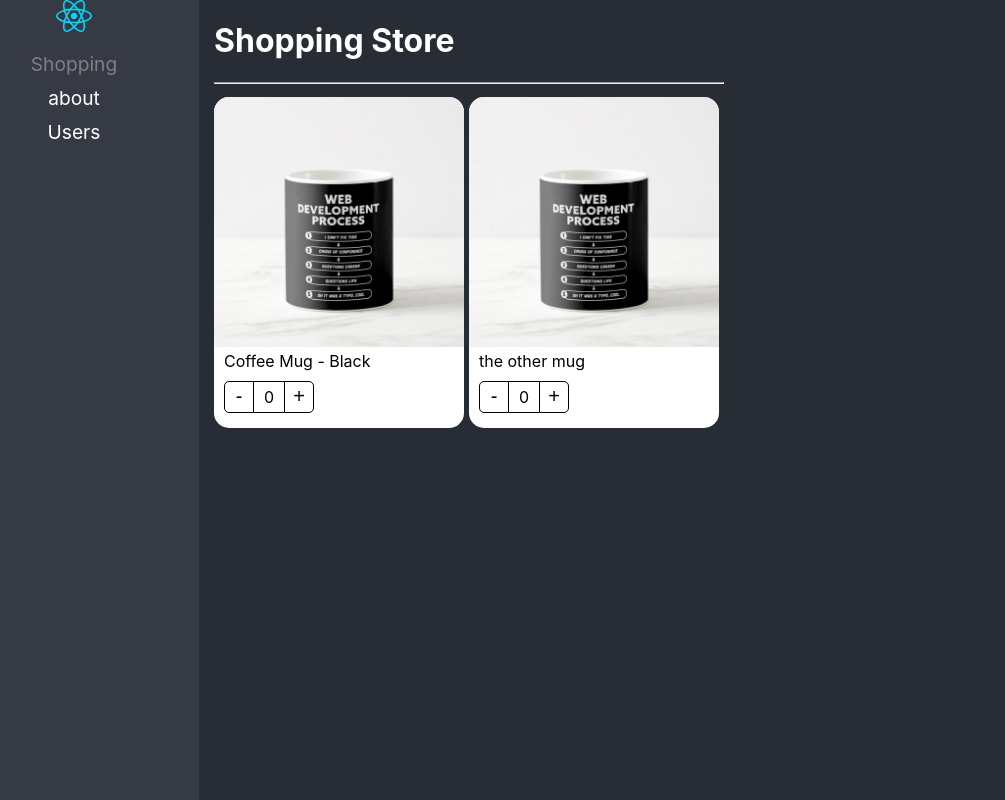
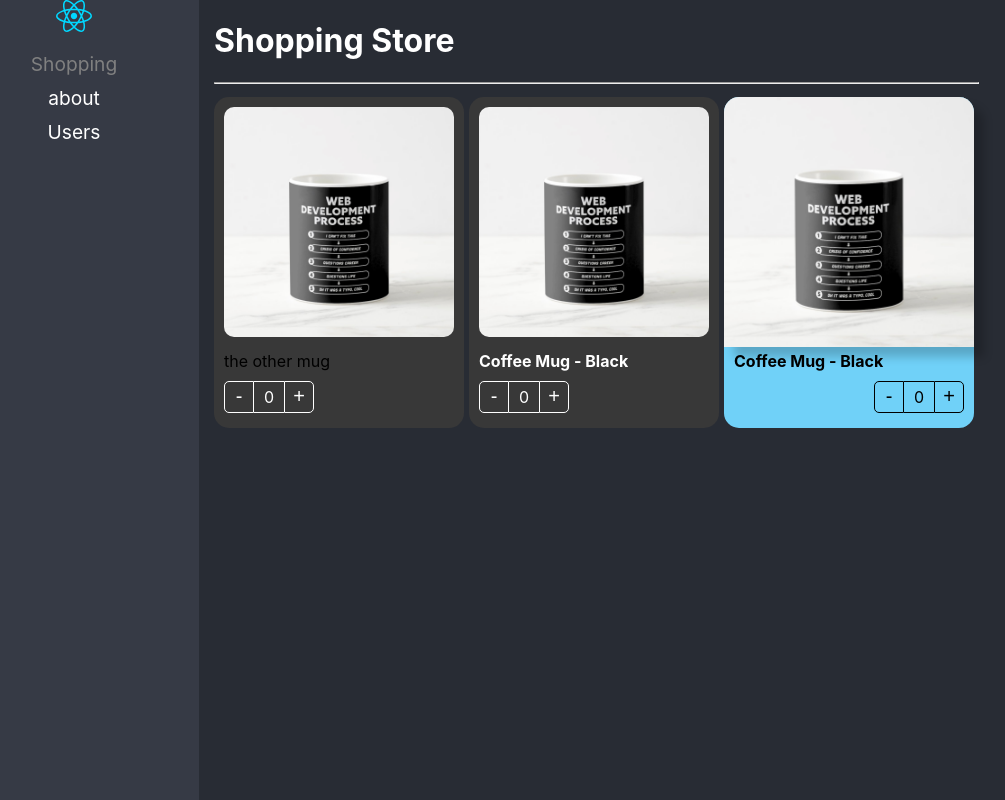
Before and after one commit to abiezerm/react-adv-vite, a React (Vite) app: page /home in a window 1280 px wide. Shown: the whole page, without its empty margins (51-1056 px from the left). Built offline with nearby package versions, Linux system fonts and the light colour scheme.

Commit message:
component extend styles ready

```diff
--- a/src/02-components-patterns/components/ProductButtons.tsx
+++ b/src/02-components-patterns/components/ProductButtons.tsx
@@ -3,12 +3,16 @@
 
 import styles from '../styles/styles.module.css'
 
-export const ProductButtons = () => {
+export interface ProductButtonsProps {
+    className?: string;
+    style?: React.CSSProperties;
+}
+export const ProductButtons = ({ className, style } : ProductButtonsProps) => {
 
     const { increaseBy, counter} = useContext(ProductContext);
 
     return (
-        <div className={ styles.buttonsContainer}>
+        <div className={ `${styles.buttonsContainer} ${className}`} style={ style }>
             <button className={ styles.buttonMinus } onClick={() => increaseBy(-1)}> - </button>
 
             <div className={ styles.countLabel }> { counter } </div>
--- a/src/02-components-patterns/components/ProductCard.tsx
+++ b/src/02-components-patterns/components/ProductCard.tsx
@@ -2,21 +2,29 @@
 
 import styles from '../styles/styles.module.css'
 import { useProduct } from '../hooks/useProduct'
-import { ProductContextProps, ProductCardProps } from '../interfaces/interfaces';
+import { ProductContextProps, Product } from '../interfaces/interfaces';
 
 export const ProductContext = createContext({} as ProductContextProps);
 const { Provider } = ProductContext;
 
-export const ProductCard = ({ children, product }: ProductCardProps) => {
+export interface ProductCardProps {
+    product: Product;
+    children?: React.ReactElement | React.ReactElement[];
+    className?: string;
+    style?: React.CSSProperties;
+}
+
+export const ProductCard = ({ children, product, className, style }: ProductCardProps) => {
 
     const { counter, increaseBy } = useProduct()
 
     return (
         <Provider value={{ product, counter, increaseBy}}>
-            <div className={ styles.productCard }>
+            <div
+                className={ `${styles.productCard} ${className}` }
+                style={ style }>
                 { children }
             </div>
         </Provider>
-
     )
 }
--- a/src/02-components-patterns/components/ProductImage.tsx
+++ b/src/02-components-patterns/components/ProductImage.tsx
@@ -5,19 +5,22 @@
 import noImage from '../assets/no-image.jpg'
 import styles from '../styles/styles.module.css'
 
-export const ProductImage = ({ image = ''}) => {
+export interface ProductImageProps {
+    image?: string;
+    className?: string;
+    style?: React.CSSProperties;
+}
+
+export const ProductImage = ({ image = '', className = '', style}: ProductImageProps) => {
     const { product } = useContext(ProductContext);
-    let imageSrc: string;
 
-    if( image ) {
-        imageSrc = image;
-    } else if( product.image ) {
-        imageSrc = product.image;
-    } else {
-        imageSrc = noImage;
-    }
+    const imageSrc = image || product.image || noImage;
 
     return (
-        <img className={ styles.productImg } src={ imageSrc } alt="Product Image" />
+        <img
+            className={ `${styles.productImg} ${className}` }
+            style={ style }
+            src={ imageSrc } alt="Product Image"
+        />
     )
 }
--- a/src/02-components-patterns/components/ProductTitle.tsx
+++ b/src/02-components-patterns/components/ProductTitle.tsx
@@ -3,12 +3,18 @@
 
 import styles from '../styles/styles.module.css'
 
-export const ProductTitle = ({ title}: {title: string}) => {
+export interface ProductTitleProps {
+    title: string;
+    className?: string;
+    style?: React.CSSProperties;
+}
+
+export const ProductTitle = ({ title, className, style} : ProductTitleProps) => {
 
     const { product } = useContext(ProductContext);
 
     return (
-        <span className={ styles.productDescription }>
+        <span className={ `${styles.productDescription} ${className}` } style={ style }>
         { title ? title : product.title }
         </span>
     )
--- a/src/02-components-patterns/components/index.ts
+++ b/src/02-components-patterns/components/index.ts
@@ -1,4 +1,5 @@
 import { ProductImage } from '.'
+import { ProductCardHOC } from '../interfaces/interfaces'
 import { ProductButtons } from './ProductButtons'
 import { ProductCard as productCardHOC } from './ProductCard'
 import { ProductTitle } from './ProductTitle'
@@ -8,7 +9,7 @@
 export * from './ProductImage'
 export * from './ProductTitle'
 
-export const ProductCard = Object.assign(productCardHOC, {
+export const ProductCard: ProductCardHOC = Object.assign(productCardHOC, {
     Title: ProductTitle,
     Image: ProductImage,
     Buttons: ProductButtons,
--- a/src/02-components-patterns/pages/ShoppingPage.tsx
+++ b/src/02-components-patterns/pages/ShoppingPage.tsx
@@ -1,4 +1,5 @@
 import { ProductButtons, ProductCard, ProductImage, ProductTitle } from "../components"
+import '../styles/custom-styles.css'
 
 const product = {
     id: '1',
@@ -13,17 +14,24 @@
             <hr />
 
             <div style={{ display: 'flex', flexDirection: 'row', flexWrap: 'wrap'}}>
-                <ProductCard product={product} >
-                    <ProductImage />
-                    <ProductTitle title="" />
-                    <ProductButtons />
+                <ProductCard product={product} className="bg-dark" >
+                    <ProductCard.Image className="custom-image"  />
+                    <ProductCard.Title title="the other mug" />
+                    <ProductCard.Buttons className="custom-buttons" />
                 </ProductCard>
 
-                <ProductCard product={product} >
-                    <ProductCard.Image />
-                    <ProductCard.Title title="the other mug" />
-                    <ProductCard.Buttons />
+                <ProductCard product={product} className="bg-dark" >
+                    <ProductImage className="custom-image" />
+                    <ProductTitle title="" className="text-white text-bold" />
+                    <ProductButtons className="custom-buttons" />
                 </ProductCard>
+
+                <ProductCard product={product} style={{ backgroundColor: '#70D1F8'}} >
+                    <ProductImage style={{ boxShadow: '10px 10px 10px rgba(0,0,0,0.2)'}} />
+                    <ProductTitle title="" style={{ fontWeight: 'bold' }} />
+                    <ProductButtons style={{ display: 'flex', justifyContent: 'end'}} />
+                </ProductCard>
+
             </div>
 
         </div>
--- /dev/null
+++ b/src/02-components-patterns/styles/custom-styles.css
@@ -0,0 +1,23 @@
+
+.bg-dark {
+    background-color: rgb(56, 56, 56);
+}
+
+.text-white {
+    color: white;
+}
+
+.text-bold {
+    font-weight: bold;
+}
+
+.custom-image {
+    border-radius: 20px;
+    padding: 10px;
+    width: calc(100% - 20px);
+}
+
+.custom-buttons button, .custom-buttons div {
+    color: white;
+    border-color: white;
+}
--- a/src/index.css
+++ b/src/index.css
@@ -24,7 +24,7 @@
   background-color: #363a45;
   height: 100vh;
   margin-right: 15px;
-  overflow-y: scroll;
+  /* overflow-y: scroll; */
   text-align: center;
   width: 250px;
 }
```
Also changed, not shown: src/02-components-patterns/interfaces/interfaces.ts (+10 -7 lines).
